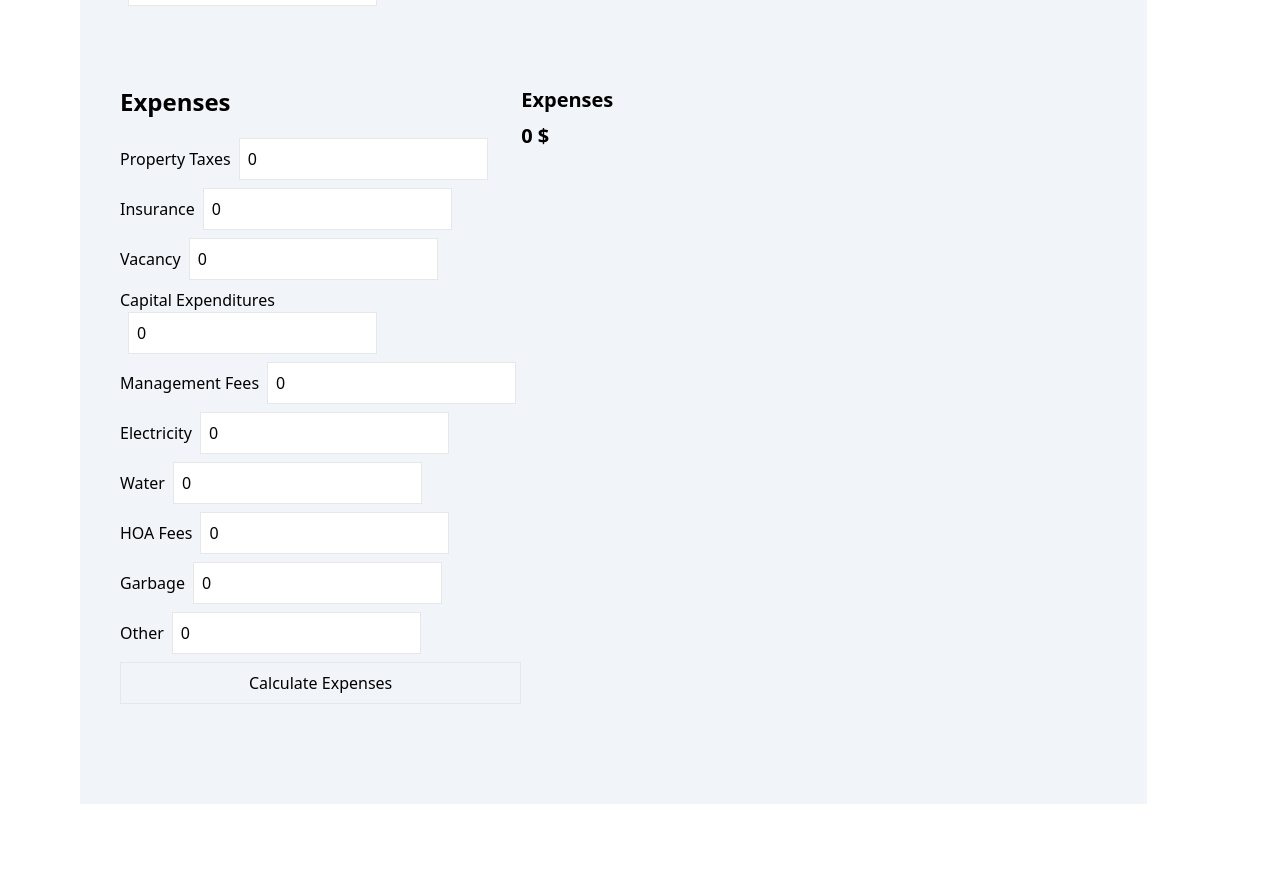
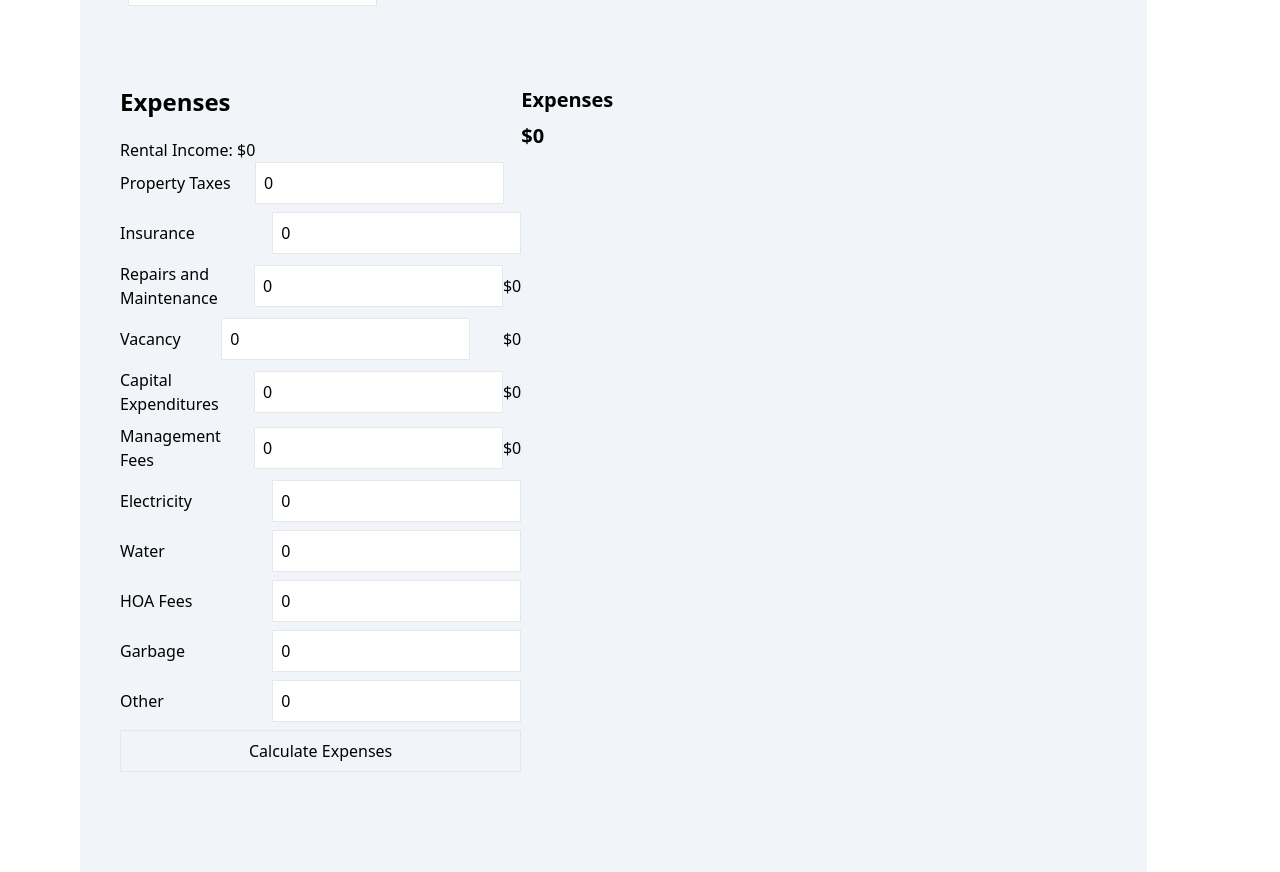
Before and after one commit to GeorgiNedyalkov/real-estate-investment-tools, a React (Vite) app in the folder client/: page / in a window 1280 px wide. Shown: the part 1440-2312 px from the top of the page. Before the commit the page ends 2244 px from the top, so only its background shows below. Built offline with nearby package versions, Linux system fonts and the light colour scheme.

Commit message:
feature expenses are now calculated appropriately depending on the different values

```diff
--- a/client/src/App.tsx
+++ b/client/src/App.tsx
@@ -32,7 +32,7 @@ function App() {
                 rentalIncome={rentalIncome}
                 onRentalIncomeChange={onRentalIncomeChange}
             />
-            <Expenses />
+            <Expenses rentalIncome={rentalIncome} />
         </div>
     );
 }
--- a/client/src/components/Expenses.tsx
+++ b/client/src/components/Expenses.tsx
@@ -1,12 +1,15 @@
 import { useState } from "react";
+import { calculateExpenses } from "../utils/expenses.ts";
 
 interface Expenses {
     propertyTaxes: number;
     insurance: number;
+    repairsAndMaintenance: number;
     vacancy: number;
     capitalExpenditures: number;
     managementFees: number;
     electricity: number;
+    gas: number;
     water: number;
     HOAfees: number;
     garbage: number;
@@ -16,17 +19,19 @@ interface Expenses {
 const EXPENSES_INITIAL_STATE: Expenses = {
     propertyTaxes: 0,
     insurance: 0,
+    repairsAndMaintenance: 0,
     vacancy: 0,
     capitalExpenditures: 0,
     managementFees: 0,
     electricity: 0,
+    gas: 0,
     water: 0,
     HOAfees: 0,
     garbage: 0,
     other: 0,
 };
 
-export default function Expenses() {
+export default function Expenses({ rentalIncome }: { rentalIncome: number }) {
     const [expensesValues, setExepnsesValues] = useState(
         EXPENSES_INITIAL_STATE
     );
@@ -42,23 +47,19 @@ export default function Expenses() {
     const onExpensesFormSubmit = (e: React.SyntheticEvent) => {
         e.preventDefault();
 
-        setTotalExpenses(
-            Object.values(expensesValues).reduce(
-                (acc, value) => Number(acc) + Number(value),
-                0
-            )
-        );
+        setTotalExpenses(calculateExpenses(expensesValues, rentalIncome));
     };
 
     return (
         <div className="mb-10 my-20 flex justify-between w-6/12">
             <section>
                 <h2 className="text-2xl font-bold mb-5">Expenses</h2>
+                <p>Rental Income: {"$" + rentalIncome.toLocaleString()}</p>
                 <form
                     onSubmit={onExpensesFormSubmit}
                     className="flex flex-col gap-2"
                 >
-                    <div>
+                    <div className="w-96 flex items-center justify-between">
                         <label>Property Taxes</label>
                         <input
                             name="propertyTaxes"
@@ -68,7 +69,7 @@ export default function Expenses() {
                             onChange={onExpensesChange}
                         />
                     </div>
-                    <div>
+                    <div className="w-97 flex items-center justify-between">
                         <label>Insurance</label>
                         <input
                             name="insurance"
@@ -78,7 +79,23 @@ export default function Expenses() {
                             onChange={onExpensesChange}
                         />
                     </div>
-                    <div>
+                    <div className="w-97 flex items-center justify-between">
+                        <label>Repairs and Maintenance</label>
+                        <input
+                            name="repairsAndMaintenance"
+                            type="number"
+                            className="border p-2 ml-2"
+                            value={expensesValues.repairsAndMaintenance}
+                            onChange={onExpensesChange}
+                        />
+                        <p>
+                            {"$" +
+                                (expensesValues.repairsAndMaintenance / 100) *
+                                    rentalIncome}
+                        </p>
+                    </div>
+
+                    <div className="w-97 flex items-center justify-between">
                         <label>Vacancy</label>
                         <input
                             name="vacancy"
@@ -87,8 +104,12 @@ export default function Expenses() {
                             value={expensesValues.vacancy}
                             onChange={onExpensesChange}
                         />
+                        <p>
+                            {"$" +
+                                (expensesValues.vacancy / 100) * rentalIncome}
+                        </p>
                     </div>
-                    <div>
+                    <div className="w-97 flex items-center justify-between">
                         <label>Capital Expenditures</label>
                         <input
                             name="capitalExpenditures"
@@ -97,9 +118,14 @@ export default function Expenses() {
                             value={expensesValues.capitalExpenditures}
                             onChange={onExpensesChange}
                         />
+                        <p>
+                            {"$" +
+                                (expensesValues.capitalExpenditures / 100) *
+                                    rentalIncome}
+                        </p>
                     </div>
 
-                    <div>
+                    <div className="w-97 flex items-center justify-between">
                         <label>Management Fees</label>
                         <input
                             name="managementFees"
@@ -108,8 +134,13 @@ export default function Expenses() {
                             value={expensesValues.managementFees}
                             onChange={onExpensesChange}
                         />
+                        <span>
+                            {"$" +
+                                (expensesValues.managementFees / 100) *
+                                    rentalIncome}
+                        </span>
                     </div>
-                    <div>
+                    <div className="w-97 flex items-center justify-between">
                         <label>Electricity</label>
                         <input
                             name="electricity"
@@ -120,7 +151,7 @@ export default function Expenses() {
                         />
                     </div>
 
-                    <div>
+                    <div className="w-97 flex items-center justify-between">
                         <label>Water</label>
                         <input
                             name="water"
@@ -130,7 +161,7 @@ export default function Expenses() {
                             onChange={onExpensesChange}
                         />
                     </div>
-                    <div>
+                    <div className="w-97 flex items-center justify-between">
                         <label>HOA Fees</label>
                         <input
                             name="HOAfees"
@@ -140,7 +171,7 @@ export default function Expenses() {
                             onChange={onExpensesChange}
                         />
                     </div>
-                    <div>
+                    <div className="w-97 flex items-center justify-between">
                         <label>Garbage</label>
                         <input
                             name="garbage"
@@ -150,7 +181,7 @@ export default function Expenses() {
                             onChange={onExpensesChange}
                         />
                     </div>
-                    <div>
+                    <div className="w-97 flex items-center justify-between">
                         <label>Other</label>
                         <input
                             name="other"
@@ -171,7 +202,7 @@ export default function Expenses() {
             <div>
                 <h4 className="mb-2 text-xl font-bold">Expenses</h4>
                 <p className="text-xl font-semibold">
-                    {totalExpenses?.toLocaleString() + " $"}
+                    {"$" + totalExpenses?.toLocaleString()}
                 </p>
             </div>
         </div>
--- a/client/src/utils/calculations.ts
+++ b/client/src/utils/calculations.ts
@@ -1,16 +1,3 @@
-interface Expenses {
-    propertyTaxes: number;
-    insurance: number;
-    vacancy: number;
-    capitalExpenditures: number;
-    managementFees: number;
-    electricity: number;
-    water: number;
-    HOAfees: number;
-    garbage: number;
-    other: number;
-}
-
 function calculatePurchaseExpenses(
     purchasePrice: number,
     closingCosts: number
@@ -26,51 +13,4 @@ function calculateGrossMonthlyIncome(rent: number): number {
     return rent * 12;
 }
 
-function calculateLoan(
-    purchasePrice: number,
-    downpayment: number,
-    annualInterestRate: number,
-    years: number
-) {
-    const principal = purchasePrice - (downpayment / 100) * purchasePrice;
-
-    const monthlyInterestRate = annualInterestRate / 12 / 100;
-
-    const loanTerm = years * 12;
-
-    const monthlyPayment =
-        principal *
-        ((monthlyInterestRate * Math.pow(1 + monthlyInterestRate, loanTerm)) /
-            (Math.pow(1 + monthlyInterestRate, loanTerm) - 1));
-
-    return monthlyPayment.toFixed(0);
-}
-
-function calculateExpenses(expenses: Expenses): number {
-    return Object.values(expenses).reduce(
-        (acc, value) => Number(acc) + Number(value),
-        0
-    );
-}
-
-const totalExpenses = {
-    propertyTaxes: 10,
-    insurance: 10,
-    vacancy: 10,
-    capitalExpenditures: 10,
-    managementFees: 10,
-    electricity: 10,
-    water: 10,
-    HOAfees: 10,
-    garbage: 10,
-    other: 10,
-};
-
 const grossMonthlyIncome = calculateGrossMonthlyIncome(1000);
-
-console.log({ grossMonthlyIncome });
-
-const netOperatingIncome =
-    grossMonthlyIncome - calculateExpenses(totalExpenses);
-
-console.log({ netOperatingIncome });
--- /dev/null
+++ b/client/src/utils/expenses.js
@@ -0,0 +1,52 @@
+function calculateExpenses(expenses, monthlyRentalIncome) {
+    var sum = 0;
+    for (var key in expenses) {
+        console.log(key);
+        if (key === "repairsAndMaintenance" ||
+            key === "vacancy" ||
+            key === "capitalExpenditures" ||
+            key === "managementFees") {
+            sum += (expenses[key] / 100) * monthlyRentalIncome;
+        }
+        else {
+            sum += expenses[key];
+        }
+    }
+    return sum;
+    // const repairsAndMaintenanceCost =
+    //     (expenses.repairsAndMaintenance / 100) * monthlyRentalIncome;
+    // const vacancyCost = (expenses.vacancy / 100) * monthlyRentalIncome;
+    // const capitalExpenditureCost =
+    //     (expenses.capitalExpenditures / 100) * monthlyRentalIncome;
+    // const managementFeesCost =
+    //     (expenses.capitalExpenditures / 100) * monthlyRentalIncome;
+    // const totalExpenses =
+    //     expenses.propertyTaxes +
+    //     expenses.insurance +
+    //     repairsAndMaintenanceCost +
+    //     vacancyCost +
+    //     capitalExpenditureCost +
+    //     managementFeesCost +
+    //     expenses.electricity +
+    //     expenses.gas +
+    //     expenses.water +
+    //     expenses.HOAfees +
+    //     expenses.garbage +
+    //     expenses.other;
+    // return totalExpenses;
+}
+var totalExpenses = {
+    propertyTaxes: 10,
+    insurance: 10,
+    repairsAndMaintenance: 20,
+    vacancy: 10,
+    capitalExpenditures: 10,
+    managementFees: 10,
+    electricity: 10,
+    gas: 10,
+    water: 10,
+    HOAfees: 10,
+    garbage: 10,
+    other: 10,
+};
+console.log(calculateExpenses(totalExpenses, 1000));
--- /dev/null
+++ b/client/src/utils/expenses.ts
@@ -0,0 +1,53 @@
+interface Expenses {
+    propertyTaxes: number;
+    insurance: number;
+    repairsAndMaintenance: number;
+    vacancy: number;
+    capitalExpenditures: number;
+    managementFees: number;
+    electricity: number;
+    gas: number;
+    water: number;
+    HOAfees: number;
+    garbage: number;
+    other: number;
+}
+
+export function calculateExpenses(
+    expenses: Expenses,
+    monthlyRentalIncome: number
+): number {
+    let sum = 0;
+
+    for (const key in expenses) {
+        if (
+            key === "repairsAndMaintenance" ||
+            key === "vacancy" ||
+            key === "capitalExpenditures" ||
+            key === "managementFees"
+        ) {
+            sum += (expenses[key] / 100) * monthlyRentalIncome;
+        } else {
+            sum += expenses[key as keyof Expenses];
+        }
+    }
+
+    return sum;
+}
+
+// const totalExpenses = {
+//     propertyTaxes: 10,
+//     insurance: 10,
+//     repairsAndMaintenance: 20,
+//     vacancy: 10,
+//     capitalExpenditures: 10,
+//     managementFees: 10,
+//     electricity: 10,
+//     gas: 10,
+//     water: 10,
+//     HOAfees: 10,
+//     garbage: 10,
+//     other: 10,
+// };
+
+// console.log(calculateExpenses(totalExpenses, 1000));
```
Also changed, not shown: client/src/utils/calculations.js (+9 -2 lines).
